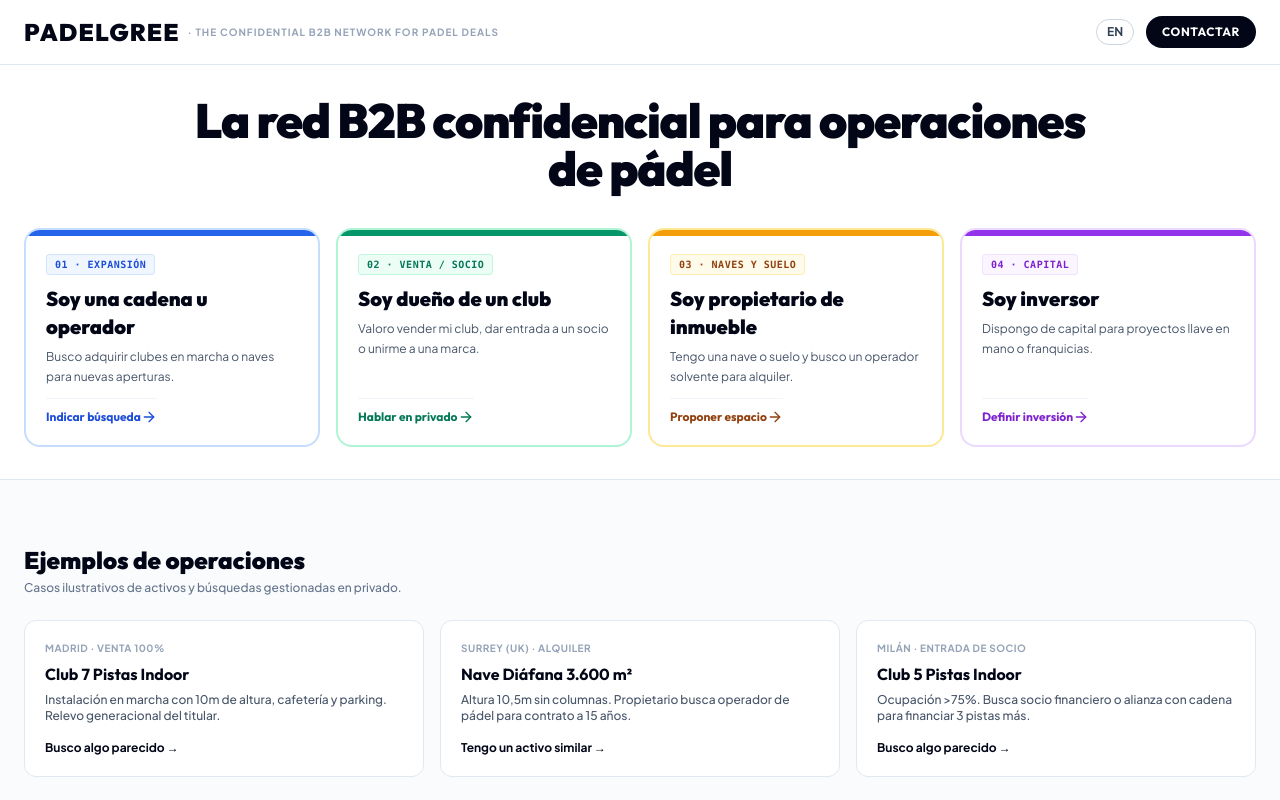
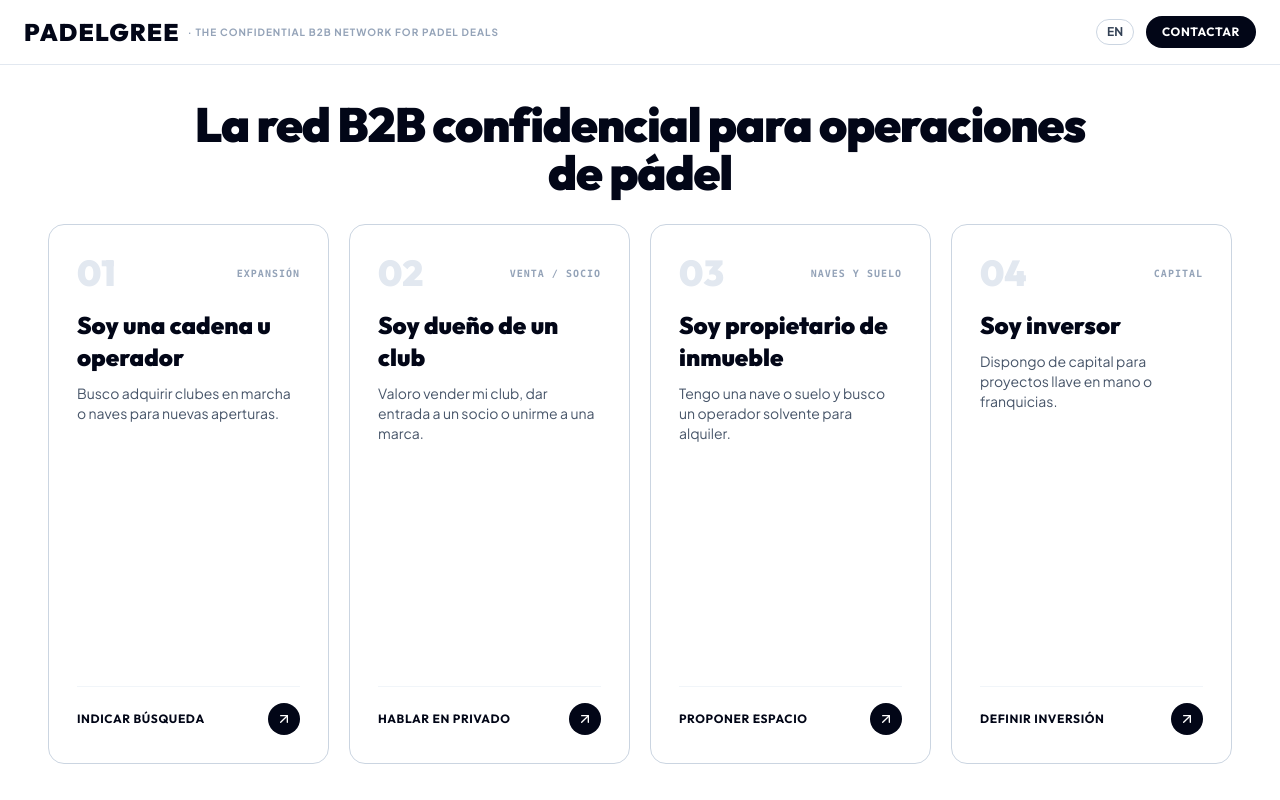
Before and after one commit to javiervs312-sketch/padelgree-web, a plain HTML site: page index.html in a window 1280 px wide. Shown: the top 800 px of the page. Drawn offline with nearby package versions, Linux system fonts and the light colour scheme.

Commit message:
style: full-screen hero viewport, zero AI colored shadows, monochromatic editorial cards with high contrast and circular action buttons

```diff
--- a/index.html
+++ b/index.html
@@ -228,96 +228,112 @@
   <!-- COMPENSADOR DE SCROLL -->
   <div class="h-14 sm:h-16 w-full" aria-hidden="true"></div>
 
-  <!-- SECCIÓN PRINCIPAL: ÚNICO TEXTO + 4 BOTONES EN FILA VISIBLES 100% AL ABRIR -->
-  <main class="w-full flex-1 flex flex-col justify-center px-4 sm:px-6 py-4 sm:py-6 lg:py-8 max-w-7xl mx-auto">
+  <!-- SECCIÓN PRINCIPAL: ÚNICO TEXTO + 4 BOTONES EN FILA QUE ABARCAN TODA LA PANTALLA -->
+  <main class="w-full min-h-[calc(100vh-3.5rem)] sm:min-h-[calc(100vh-4rem)] flex flex-col justify-between px-4 sm:px-6 lg:px-8 xl:px-12 py-5 sm:py-7 max-w-[1440px] mx-auto">
 
     <!-- ÚNICO TEXTO APARTE DE LOS BOTONES: TITULAR OFICIAL EN EL IDIOMA DE TURNO -->
-    <div class="w-full text-center mb-5 sm:mb-7 lg:mb-9">
+    <div class="w-full text-center pt-2 pb-5 sm:pb-7">
       <h1 class="font-heading font-black text-2xl sm:text-3xl md:text-4xl lg:text-5xl text-slate-950 tracking-tight leading-tight max-w-4xl mx-auto" data-i18n="hero_title">
         La red B2B confidencial para operaciones de pádel
       </h1>
     </div>
 
-    <!-- LOS 4 BOTONES EN FILA: COLORIDOS, ESTRECHOS Y 100% VISIBLES EN PANTALLA -->
-    <div class="grid grid-cols-1 sm:grid-cols-2 lg:grid-cols-4 gap-3.5 sm:gap-4 lg:gap-4 w-full">
+    <!-- LOS 4 BOTONES EN FILA: DISEÑO MONOCROMÁTICO EDITORIAL DE ALTO CONTRASTE, CERO CLICHÉS IA -->
+    <div class="grid grid-cols-1 sm:grid-cols-2 lg:grid-cols-4 gap-4 sm:gap-5 w-full flex-1 items-stretch mb-2">
 
-      <!-- BOTÓN 1: CADENA U OPERADOR (AZUL ROYAL) -->
-      <button onclick="handleRoleClick('cadena')" class="group text-left bg-white border-2 border-blue-200/90 hover:border-blue-600 rounded-2xl p-4 sm:p-5 transition-all duration-200 flex flex-col justify-between cursor-pointer hover:shadow-lg hover:shadow-blue-500/10 relative overflow-hidden min-h-[170px] sm:min-h-[190px]">
-        <div class="absolute top-0 left-0 right-0 h-1.5 bg-blue-600"></div>
+      <!-- BOTÓN 1: CADENA U OPERADOR -->
+      <button onclick="handleRoleClick('cadena')" class="group text-left bg-white border border-slate-300 hover:border-slate-950 rounded-2xl p-6 sm:p-7 transition-all duration-200 flex flex-col justify-between cursor-pointer hover:shadow-xl hover:-translate-y-0.5 shadow-xs h-full">
         <div>
-          <span class="inline-block px-2 py-0.5 rounded text-[10px] font-mono font-bold tracking-wider uppercase text-blue-700 bg-blue-50 border border-blue-200/60 mb-2.5" data-i18n="role1_tag">
-            01 · EXPANSIÓN
-          </span>
-          <h2 class="font-heading font-black text-lg sm:text-xl text-slate-950 group-hover:text-blue-950 transition leading-snug mb-1.5" data-i18n="role1_title">
+          <div class="flex items-center justify-between mb-4">
+            <span class="font-heading font-black text-3xl sm:text-4xl text-slate-200 group-hover:text-slate-950 transition duration-200">01</span>
+            <span class="text-[10px] font-mono font-bold tracking-widest text-slate-400 group-hover:text-slate-600 uppercase transition" data-i18n="role1_tag">EXPANSIÓN</span>
+          </div>
+          <h2 class="font-heading font-black text-xl sm:text-2xl text-slate-950 leading-snug mb-2.5" data-i18n="role1_title">
             Soy una cadena u operador
           </h2>
-          <p class="text-xs text-slate-600 leading-relaxed font-normal" data-i18n="role1_desc">
+          <p class="text-xs sm:text-sm text-slate-600 leading-relaxed font-normal" data-i18n="role1_desc">
             Busco adquirir clubes en marcha o naves para nuevas aperturas.
           </p>
         </div>
-        <div class="mt-3 pt-2.5 border-t border-slate-100 flex items-center justify-between text-xs font-heading font-bold text-blue-700 group-hover:text-blue-900">
-          <span data-i18n="role1_cta">Indicar búsqueda</span>
-          <i data-lucide="arrow-right" class="w-4 h-4 group-hover:translate-x-1 transition duration-150"></i>
+        <div class="w-full mt-6 pt-4 border-t border-slate-100 flex items-center justify-between">
+          <span class="font-heading font-bold text-xs uppercase tracking-wider text-slate-950 group-hover:underline" data-i18n="role1_cta">
+            Indicar búsqueda
+          </span>
+          <span class="w-8 h-8 rounded-full bg-slate-950 text-white flex items-center justify-center group-hover:scale-110 transition duration-200">
+            <i data-lucide="arrow-up-right" class="w-4 h-4"></i>
+          </span>
         </div>
       </button>
 
-      <!-- BOTÓN 2: DUEÑO DE CLUB (VERDE ESMERALDA PÁDEL) -->
-      <button onclick="handleRoleClick('dueno')" class="group text-left bg-white border-2 border-emerald-200/90 hover:border-emerald-600 rounded-2xl p-4 sm:p-5 transition-all duration-200 flex flex-col justify-between cursor-pointer hover:shadow-lg hover:shadow-emerald-500/10 relative overflow-hidden min-h-[170px] sm:min-h-[190px]">
-        <div class="absolute top-0 left-0 right-0 h-1.5 bg-emerald-600"></div>
+      <!-- BOTÓN 2: DUEÑO DE CLUB -->
+      <button onclick="handleRoleClick('dueno')" class="group text-left bg-white border border-slate-300 hover:border-slate-950 rounded-2xl p-6 sm:p-7 transition-all duration-200 flex flex-col justify-between cursor-pointer hover:shadow-xl hover:-translate-y-0.5 shadow-xs h-full">
         <div>
-          <span class="inline-block px-2 py-0.5 rounded text-[10px] font-mono font-bold tracking-wider uppercase text-emerald-700 bg-emerald-50 border border-emerald-200/60 mb-2.5" data-i18n="role2_tag">
-            02 · VENTA / SOCIO
-          </span>
-          <h2 class="font-heading font-black text-lg sm:text-xl text-slate-950 group-hover:text-emerald-950 transition leading-snug mb-1.5" data-i18n="role2_title">
+          <div class="flex items-center justify-between mb-4">
+            <span class="font-heading font-black text-3xl sm:text-4xl text-slate-200 group-hover:text-slate-950 transition duration-200">02</span>
+            <span class="text-[10px] font-mono font-bold tracking-widest text-slate-400 group-hover:text-slate-600 uppercase transition" data-i18n="role2_tag">VENTA / SOCIO</span>
+          </div>
+          <h2 class="font-heading font-black text-xl sm:text-2xl text-slate-950 leading-snug mb-2.5" data-i18n="role2_title">
             Soy dueño de un club
           </h2>
-          <p class="text-xs text-slate-600 leading-relaxed font-normal" data-i18n="role2_desc">
+          <p class="text-xs sm:text-sm text-slate-600 leading-relaxed font-normal" data-i18n="role2_desc">
             Valoro vender mi club, dar entrada a un socio o unirme a una marca.
           </p>
         </div>
-        <div class="mt-3 pt-2.5 border-t border-slate-100 flex items-center justify-between text-xs font-heading font-bold text-emerald-700 group-hover:text-emerald-900">
-          <span data-i18n="role2_cta">Hablar en privado</span>
-          <i data-lucide="arrow-right" class="w-4 h-4 group-hover:translate-x-1 transition duration-150"></i>
+        <div class="w-full mt-6 pt-4 border-t border-slate-100 flex items-center justify-between">
+          <span class="font-heading font-bold text-xs uppercase tracking-wider text-slate-950 group-hover:underline" data-i18n="role2_cta">
+            Hablar en privado
+          </span>
+          <span class="w-8 h-8 rounded-full bg-slate-950 text-white flex items-center justify-center group-hover:scale-110 transition duration-200">
+            <i data-lucide="arrow-up-right" class="w-4 h-4"></i>
+          </span>
         </div>
       </button>
 
-      <!-- BOTÓN 3: PROPIETARIO DE INMUEBLE (ÁMBAR / NARANJA) -->
-      <button onclick="handleRoleClick('inmueble')" class="group text-left bg-white border-2 border-amber-200/90 hover:border-amber-600 rounded-2xl p-4 sm:p-5 transition-all duration-200 flex flex-col justify-between cursor-pointer hover:shadow-lg hover:shadow-amber-500/10 relative overflow-hidden min-h-[170px] sm:min-h-[190px]">
-        <div class="absolute top-0 left-0 right-0 h-1.5 bg-amber-500"></div>
+      <!-- BOTÓN 3: PROPIETARIO DE INMUEBLE -->
+      <button onclick="handleRoleClick('inmueble')" class="group text-left bg-white border border-slate-300 hover:border-slate-950 rounded-2xl p-6 sm:p-7 transition-all duration-200 flex flex-col justify-between cursor-pointer hover:shadow-xl hover:-translate-y-0.5 shadow-xs h-full">
         <div>
-          <span class="inline-block px-2 py-0.5 rounded text-[10px] font-mono font-bold tracking-wider uppercase text-amber-800 bg-amber-50 border border-amber-200/60 mb-2.5" data-i18n="role3_tag">
-            03 · NAVES Y SUELO
-          </span>
-          <h2 class="font-heading font-black text-lg sm:text-xl text-slate-950 group-hover:text-amber-950 transition leading-snug mb-1.5" data-i18n="role3_title">
+          <div class="flex items-center justify-between mb-4">
+            <span class="font-heading font-black text-3xl sm:text-4xl text-slate-200 group-hover:text-slate-950 transition duration-200">03</span>
+            <span class="text-[10px] font-mono font-bold tracking-widest text-slate-400 group-hover:text-slate-600 uppercase transition" data-i18n="role3_tag">NAVES Y SUELO</span>
+          </div>
+          <h2 class="font-heading font-black text-xl sm:text-2xl text-slate-950 leading-snug mb-2.5" data-i18n="role3_title">
             Soy propietario de inmueble
           </h2>
-          <p class="text-xs text-slate-600 leading-relaxed font-normal" data-i18n="role3_desc">
+          <p class="text-xs sm:text-sm text-slate-600 leading-relaxed font-normal" data-i18n="role3_desc">
             Tengo una nave o suelo y busco un operador solvente para alquiler.
           </p>
         </div>
-        <div class="mt-3 pt-2.5 border-t border-slate-100 flex items-center justify-between text-xs font-heading font-bold text-amber-800 group-hover:text-amber-950">
-          <span data-i18n="role3_cta">Proponer espacio</span>
-          <i data-lucide="arrow-right" class="w-4 h-4 group-hover:translate-x-1 transition duration-150"></i>
+        <div class="w-full mt-6 pt-4 border-t border-slate-100 flex items-center justify-between">
+          <span class="font-heading font-bold text-xs uppercase tracking-wider text-slate-950 group-hover:underline" data-i18n="role3_cta">
+            Proponer espacio
+          </span>
+          <span class="w-8 h-8 rounded-full bg-slate-950 text-white flex items-center justify-center group-hover:scale-110 transition duration-200">
+            <i data-lucide="arrow-up-right" class="w-4 h-4"></i>
+          </span>
         </div>
       </button>
 
-      <!-- BOTÓN 4: INVERSOR (PÚRPURA / VIOLETA) -->
-      <button onclick="handleRoleClick('inversor')" class="group text-left bg-white border-2 border-purple-200/90 hover:border-purple-600 rounded-2xl p-4 sm:p-5 transition-all duration-200 flex flex-col justify-between cursor-pointer hover:shadow-lg hover:shadow-purple-500/10 relative overflow-hidden min-h-[170px] sm:min-h-[190px]">
-        <div class="absolute top-0 left-0 right-0 h-1.5 bg-purple-600"></div>
+      <!-- BOTÓN 4: INVERSOR -->
+      <button onclick="handleRoleClick('inversor')" class="group text-left bg-white border border-slate-300 hover:border-slate-950 rounded-2xl p-6 sm:p-7 transition-all duration-200 flex flex-col justify-between cursor-pointer hover:shadow-xl hover:-translate-y-0.5 shadow-xs h-full">
         <div>
-          <span class="inline-block px-2 py-0.5 rounded text-[10px] font-mono font-bold tracking-wider uppercase text-purple-700 bg-purple-50 border border-purple-200/60 mb-2.5" data-i18n="role4_tag">
-            04 · CAPITAL
-          </span>
-          <h2 class="font-heading font-black text-lg sm:text-xl text-slate-950 group-hover:text-purple-950 transition leading-snug mb-1.5" data-i18n="role4_title">
+          <div class="flex items-center justify-between mb-4">
+            <span class="font-heading font-black text-3xl sm:text-4xl text-slate-200 group-hover:text-slate-950 transition duration-200">04</span>
+            <span class="text-[10px] font-mono font-bold tracking-widest text-slate-400 group-hover:text-slate-600 uppercase transition" data-i18n="role4_tag">CAPITAL</span>
+          </div>
+          <h2 class="font-heading font-black text-xl sm:text-2xl text-slate-950 leading-snug mb-2.5" data-i18n="role4_title">
             Soy inversor
           </h2>
-          <p class="text-xs text-slate-600 leading-relaxed font-normal" data-i18n="role4_desc">
+          <p class="text-xs sm:text-sm text-slate-600 leading-relaxed font-normal" data-i18n="role4_desc">
             Dispongo de capital para proyectos llave en mano o franquicias.
           </p>
         </div>
-        <div class="mt-3 pt-2.5 border-t border-slate-100 flex items-center justify-between text-xs font-heading font-bold text-purple-700 group-hover:text-purple-900">
-          <span data-i18n="role4_cta">Definir inversión</span>
-          <i data-lucide="arrow-right" class="w-4 h-4 group-hover:translate-x-1 transition duration-150"></i>
+        <div class="w-full mt-6 pt-4 border-t border-slate-100 flex items-center justify-between">
+          <span class="font-heading font-bold text-xs uppercase tracking-wider text-slate-950 group-hover:underline" data-i18n="role4_cta">
+            Definir inversión
+          </span>
+          <span class="w-8 h-8 rounded-full bg-slate-950 text-white flex items-center justify-center group-hover:scale-110 transition duration-200">
+            <i data-lucide="arrow-up-right" class="w-4 h-4"></i>
+          </span>
         </div>
       </button>
 
```
